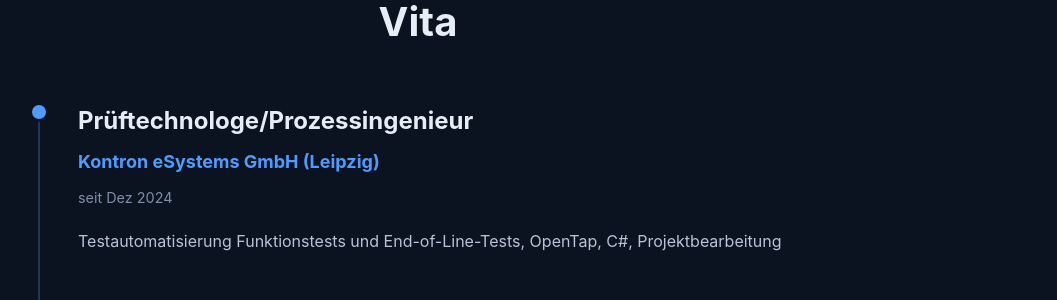
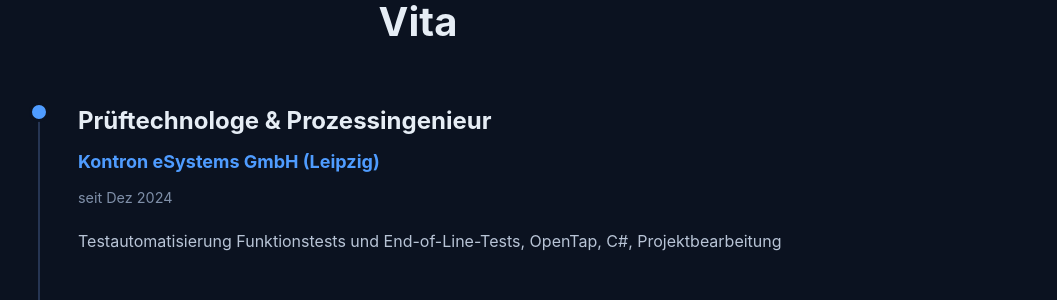
Before and after one commit to RolleRollsen/rollerollsen.github.io, a Jekyll site: the page built from index.html, in a window 1280 px wide and 900 px high, scrolled down 2305 px. Shown: the part 154-454 px from the top of the window, without its empty margins (222-1279 px from the left). Built offline with Jekyll 4.4.1, drawn with Linux system fonts in a browser that asks for light colours.

```diff
--- a/_data/de/experience.yml
+++ b/_data/de/experience.yml
@@ -1,5 +1,5 @@
 - company: Kontron eSystems GmbH (Leipzig)
-  role: Prüftechnologe/Prozessingenieur
+  role: Prüftechnologe & Prozessingenieur
   period: seit Dez 2024
   description: Testautomatisierung Funktionstests und End-of-Line-Tests, OpenTap, C#, Projektbearbeitung
 
```
